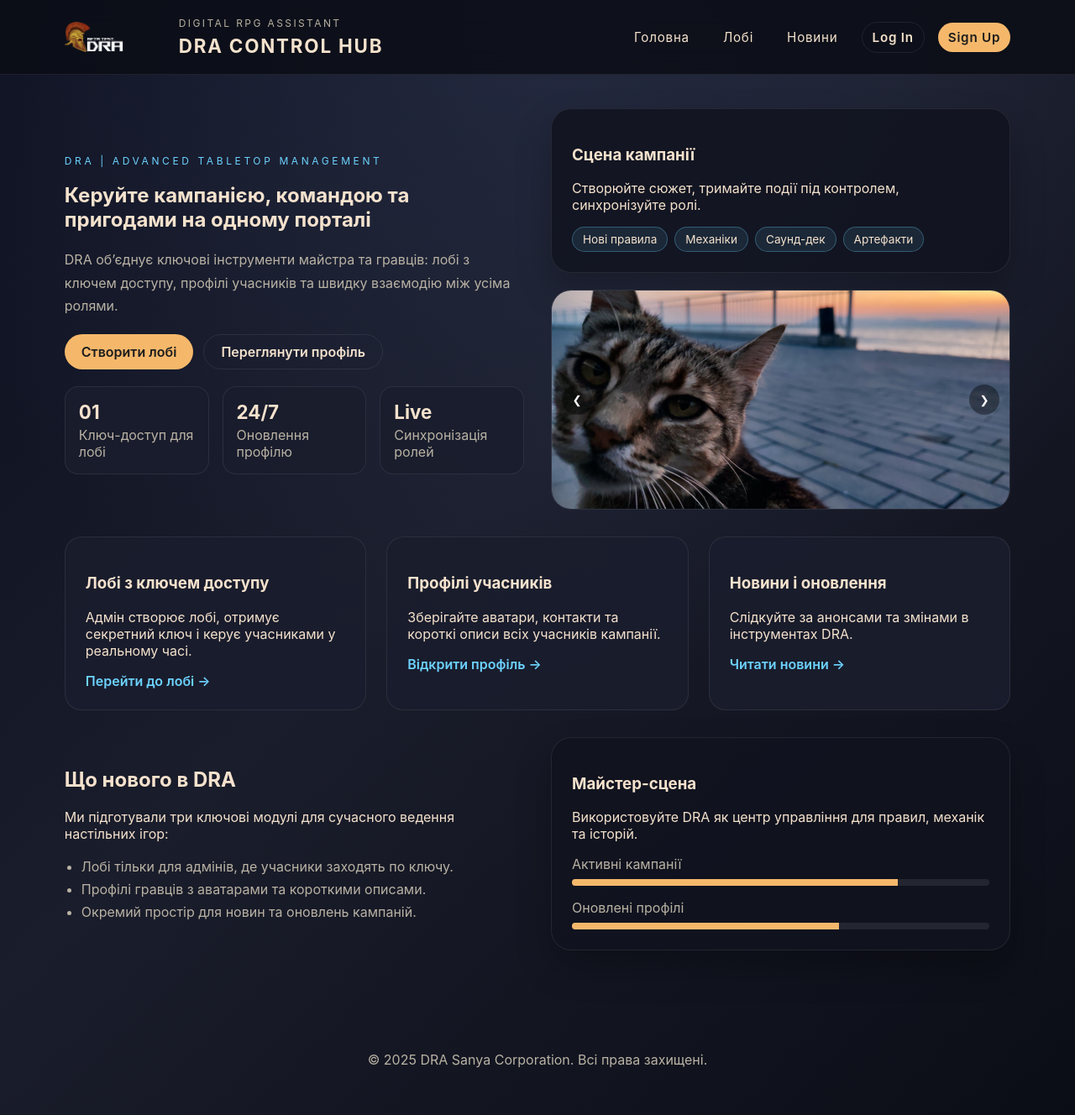
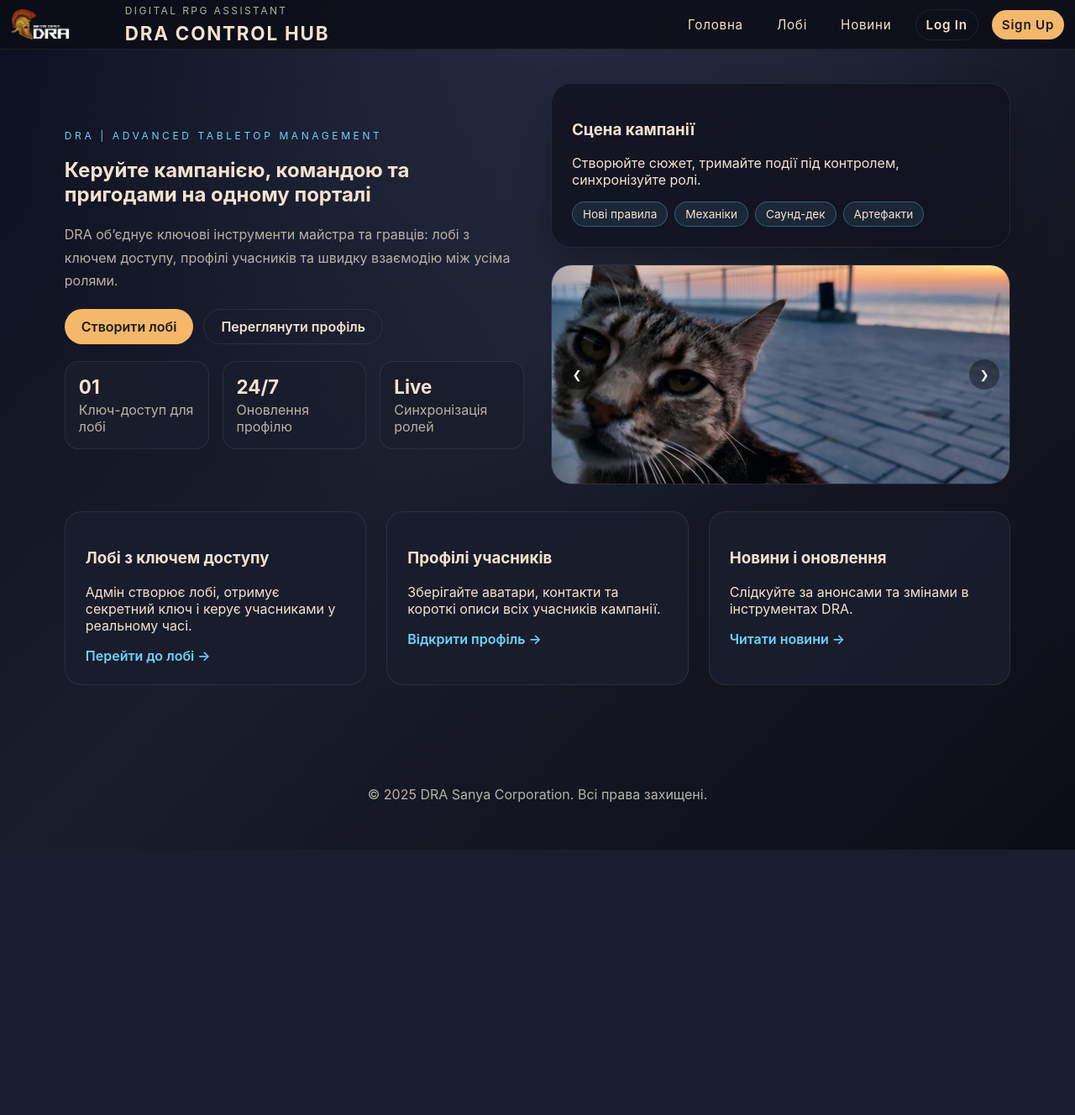
Before and after one commit to filonovnikita952-lang/testGAME, a Flask app: page / in a window 1280 px wide. Shown: the whole page at 84% size. After the commit the page ends 1012 px from the top, so only its background shows below. Run offline with Flask 3, Linux system fonts and the light colour scheme.

Commit message:
Update site from PythonAnywhere

```diff
--- a/static/style.css
+++ b/static/style.css
@@ -39,7 +39,7 @@ a {
     backdrop-filter: blur(14px);
     background: rgba(11, 13, 22, 0.85);
     border-bottom: 1px solid var(--border);
-    padding: 20px 6vw;
+    padding: 5px 1vw;
     display: flex;
     align-items: center;
     justify-content: space-between;
--- a/templates/Lobby.html
+++ b/templates/Lobby.html
@@ -32,12 +32,12 @@
 {% endif %}
 
 <section class="stack">
-    <h2>Ваші лобі</h2>
     {% if member_lobbies %}
         {% set role_labels = {'master': 'Майстер', 'player': 'Гравець', 'spectator': 'Глядач'} %}
         {% for membership in member_lobbies %}
             <div class="lobby-card">
                 <div>
+                    <h1>Ваше лобі</h1>
                     <strong>{{ membership.lobby.name }}</strong>
                     <p class="muted">Ключ: {{ membership.lobby.access_key }}</p>
                     <p class="muted">Учасників: {{ membership.lobby.members | length }}</p>
--- a/templates/base.html
+++ b/templates/base.html
@@ -37,7 +37,6 @@
                     {% endif %}
                 </a>
             </div>
-            <a class="button ghost" href="{{ url_for('log_out') }}">Вийти</a>
         {% else %}
             <a class="button ghost" href="{{ url_for('log_in') }}">Log In</a>
             <a class="button" href="{{ url_for('register') }}">Sign Up</a>
--- a/templates/index.html
+++ b/templates/index.html
@@ -71,30 +71,6 @@
     </article>
 </section>
 
-<section class="split">
-    <div>
-        <h2>Що нового в DRA</h2>
-        <p>Ми підготували три ключові модулі для сучасного ведення настільних ігор:</p>
-        <ul class="list">
-            <li>Лобі тільки для адмінів, де учасники заходять по ключу.</li>
-            <li>Профілі гравців з аватарами та короткими описами.</li>
-            <li>Окремий простір для новин та оновлень кампаній.</li>
-        </ul>
-    </div>
-    <div class="glass-panel">
-        <h3>Майстер-сцена</h3>
-        <p>Використовуйте DRA як центр управління для правил, механік та історій.</p>
-        <div class="progress">
-            <div class="progress__label">Активні кампанії</div>
-            <div class="progress__bar"><span style="width: 78%"></span></div>
-        </div>
-        <div class="progress">
-            <div class="progress__label">Оновлені профілі</div>
-            <div class="progress__bar"><span style="width: 64%"></span></div>
-        </div>
-    </div>
-</section>
-
 <script>
     const banners = document.querySelectorAll('.banner');
     let current = 0;
--- a/templates/profile.html
+++ b/templates/profile.html
@@ -19,6 +19,7 @@
     </div>
     <div class="profile__info">
         <h2>{{ user.nickname }}</h2>
+        <a class="button ghost" href="{{ url_for('log_out') }}">Вийти</a>
         <p class="muted">{{ user.email }}</p>
         <form action="{{ url_for('profile') }}" method="post" enctype="multipart/form-data" class="form">
             <label for="avatar">Оновити аватар</label>
```
